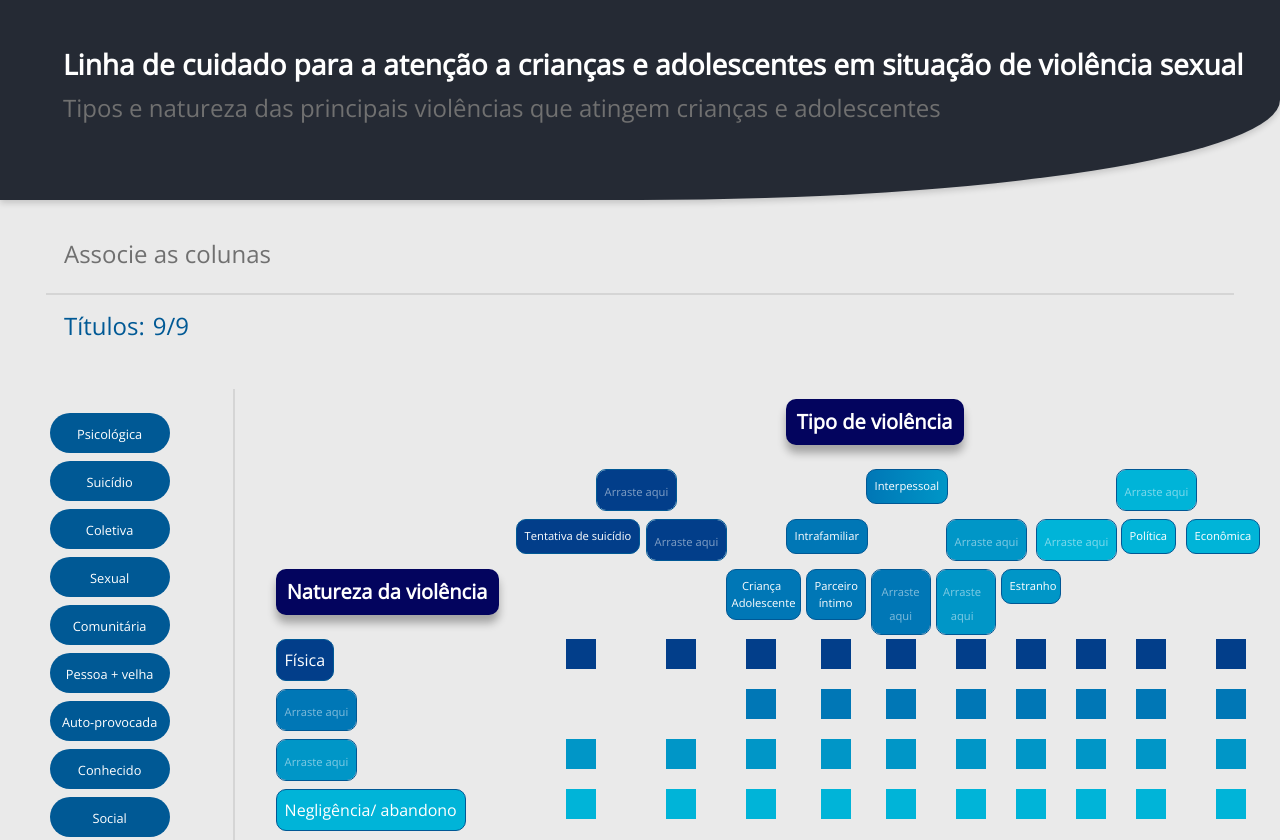
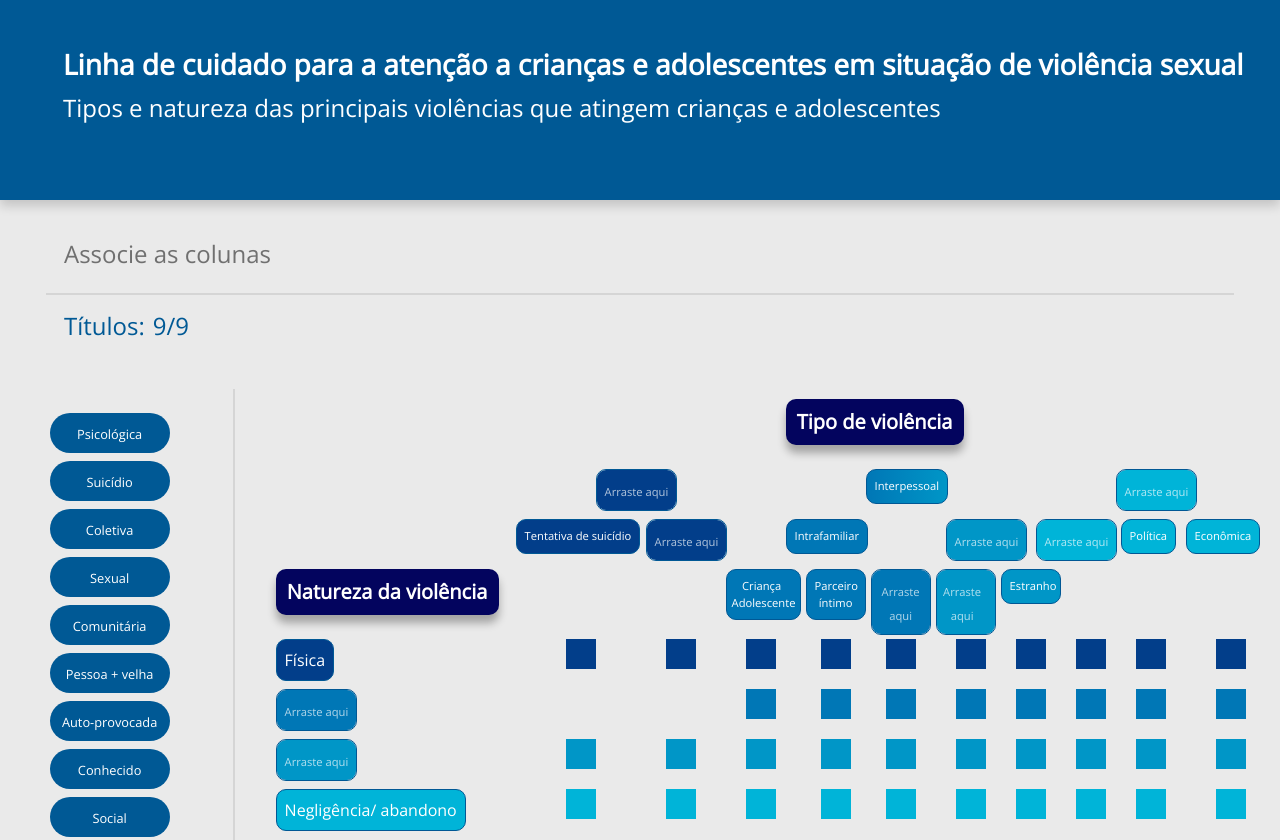
Before and after one commit to marianaaraujof/linha-de-cuidado, a plain HTML site: page arrastaresoltar-violenciasexual/index.html in a window 1280 px wide. Shown: the top 840 px of the page. Drawn offline with nearby package versions, Linux system fonts and the light colour scheme.

Commit message:
ajuste header

```diff
--- a/arrastaresoltar-violenciasexual/sass/components/_header.scss
+++ b/arrastaresoltar-violenciasexual/sass/components/_header.scss
@@ -1,14 +1,10 @@
 .mainHeader {
   max-width: 100%;
   height: 200px;
-  background: #252a34 0% 0% no-repeat padding-box;
-  box-shadow: 0px 3px 6px #00000029;
-  border-bottom-right-radius: 50%;
+  background: #005995 0% 0% no-repeat padding-box;
+  box-shadow: 0px 6px 10px #00000029;
   opacity: 1;
   h3 {
     font-weight: bold;
   }
-  h4 {
-    color: #707070;
-  }
 }
--- a/arrastaresoltar-violenciasexual/sass/components/_painel-conteudo.scss
+++ b/arrastaresoltar-violenciasexual/sass/components/_painel-conteudo.scss
@@ -69,7 +69,7 @@
   top: inherit;
   left: inherit;
   span {
-    opacity: 0.5;
+    opacity: 0.7;
     font-size: 0.7em;
   }
 }
--- a/arrastaresoltar-violenciasexual/sass/components/_painel-principal.scss
+++ b/arrastaresoltar-violenciasexual/sass/components/_painel-principal.scss
@@ -19,7 +19,7 @@
 .v-line {
   margin: 0 auto;
   width: 1px;
-  height: 2000px;
+  //height: 2000px;
   border: 0.5px solid #d5d5d5;
 }
 .score-panel {
--- a/arrastaresoltar-violenciasexual/sass/components/_painel-titulos.scss
+++ b/arrastaresoltar-violenciasexual/sass/components/_painel-titulos.scss
@@ -2,7 +2,7 @@
   z-index: 10;
   max-width: 15%;
   overflow-y: auto;
-  min-height: 100vh;
+  //min-height: 100vh;
   position: -webkit-sticky;
   position: sticky;
   top: 50px;
@@ -175,7 +175,7 @@
 @media screen and (max-width: 1920px) {
   .titulos {
     overflow-y: auto;
-    height: 1000px;
+    //height: 1000px;
   }
   .title-card[draggable="true"] {
     max-width: 330px !important;
```
Also changed, not shown: arrastaresoltar-violenciasexual/css/main.min.css, 1 other file.
